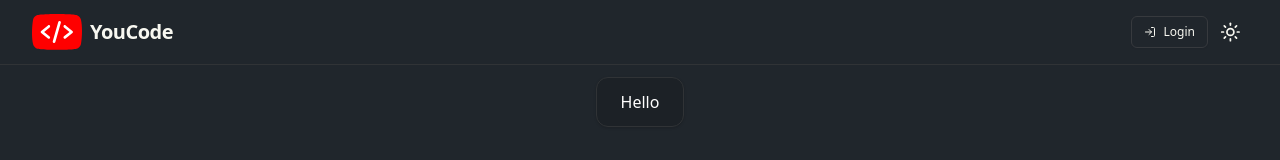
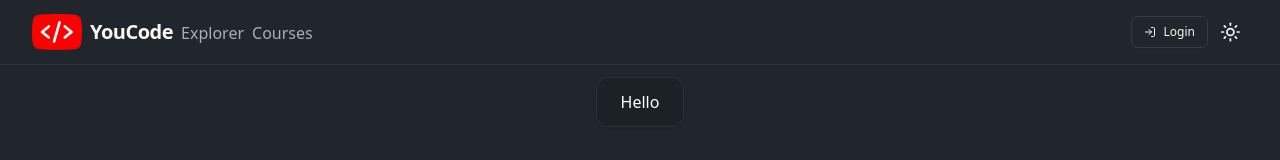
Before and after one commit to Rowada/youcode, a Next.js app: page / in a window 1280 px wide. Shown: the top 160 px of the page. Built offline with nearby package versions, Linux system fonts and the light colour scheme; no server answers.

Commit message:
T7 : update header

```diff
--- a/src/components/layout/Header.tsx
+++ b/src/components/layout/Header.tsx
@@ -16,9 +16,23 @@ export function Header() {
             height={35}
             alt="app logo"
           />
-          <Typography variant="h3" as={Link} href="/">
-            {Config.title}
-          </Typography>
+          <div className="flex items-baseline gap-2">
+            <Typography variant="h3" as={Link} href="/">
+              {Config.title}
+            </Typography>
+
+            <Typography
+              as={Link}
+              variant="link"
+              href="/explorer"
+              className="text-muted-foreground hover:text-foreground"
+            >
+              Explorer
+            </Typography>
+            <Typography className="text-muted-foreground hover:text-foreground">
+              Courses
+            </Typography>
+          </div>
         </div>
 
         <div className="flex flex-1 items-center justify-end space-x-4">
```
